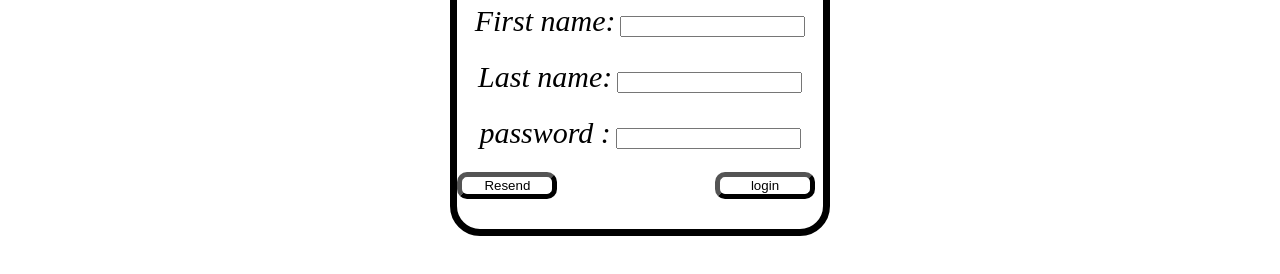
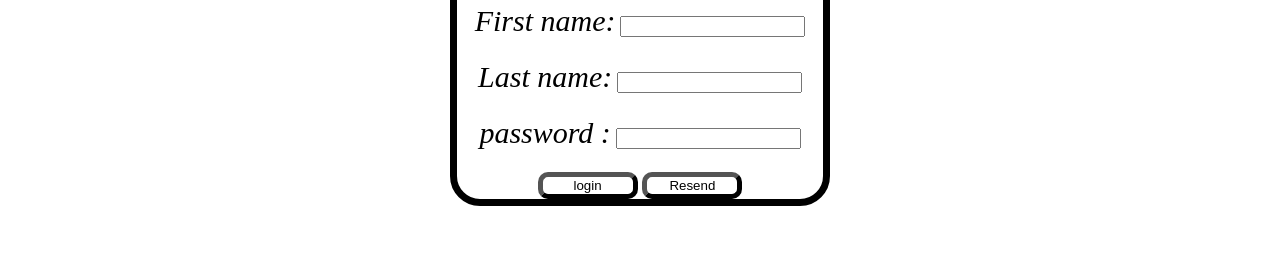
Before and after one commit to asmmaa-elabd/3, a plain HTML site: page index.html in a window 1280 px wide. Shown: the part 256-530 px from the top of the page. Drawn offline with Linux system fonts and the light colour scheme.

Commit message:
Update style.css

```diff
--- a/style.css
+++ b/style.css
@@ -44,15 +44,15 @@ a{
     border-radius: 10px;
 background-color: white;
 width: 100px;
-margin-left: 150px;
-margin-bottom: 30px;
+
 border-width: 5px;
 
 }
-#Resend{    border-radius: 10px;
+#Resend{
+   border-radius: 10px;
     background-color: white;
     width: 100px;
-    float:left;
+
 
     border-width: 5px;
 }
```
